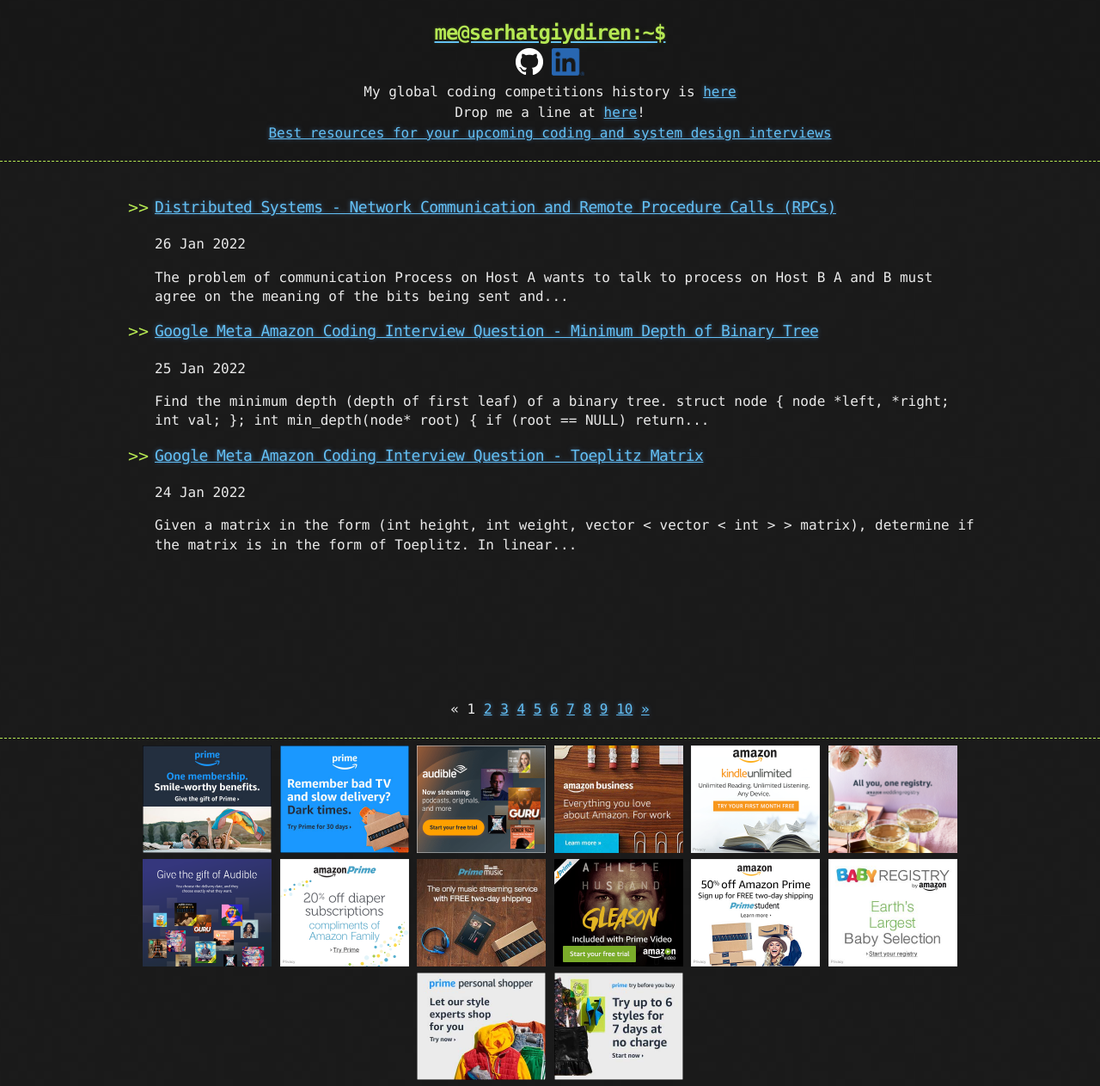
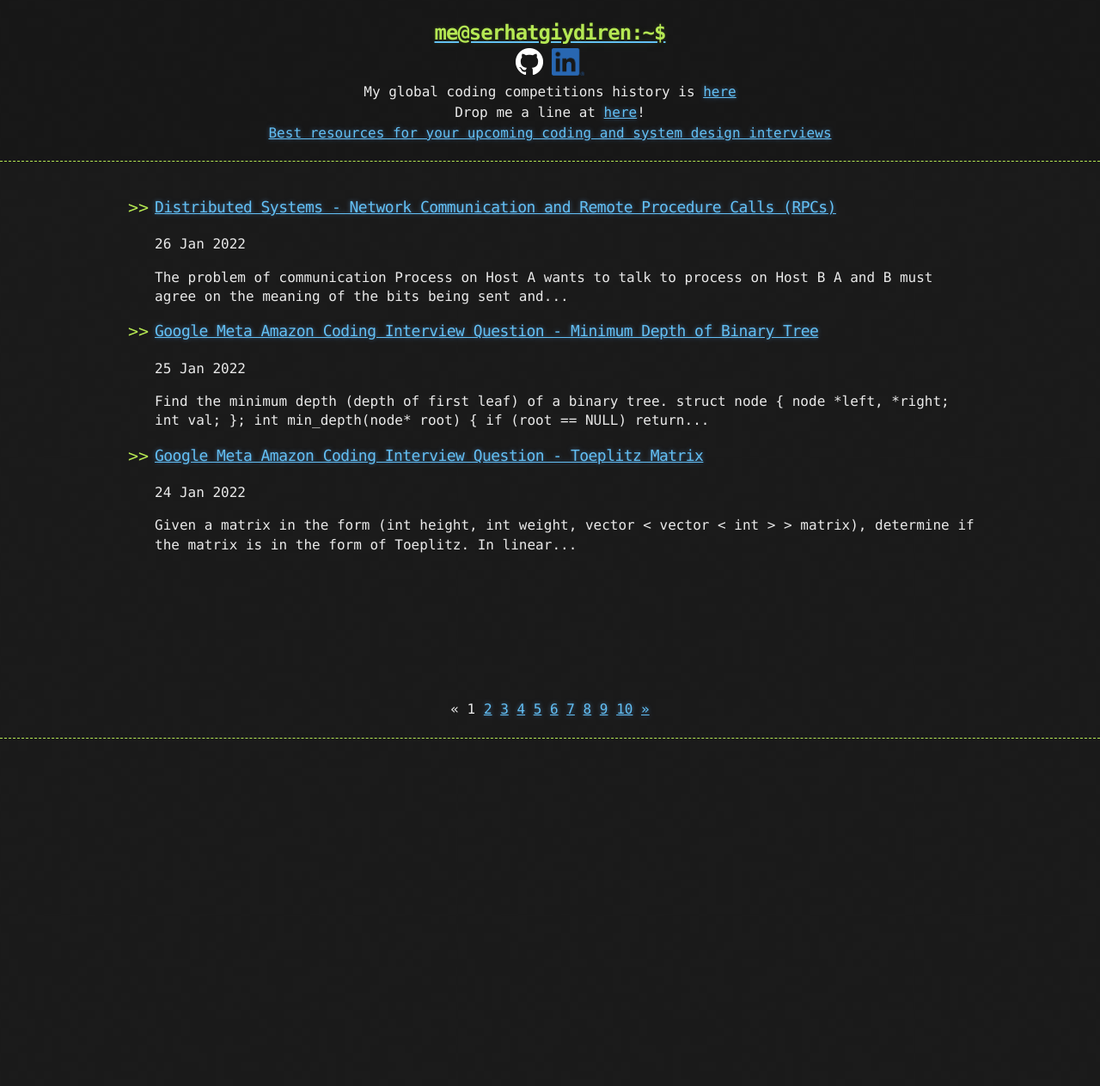
Before and after one commit to goodHunter27/serhatgiydiren.github.io, a Jekyll site: the page built from index.html, in a window 1280 px wide. Shown: the whole page at 86% size. Built offline with Jekyll 4.4.1, drawn with Linux system fonts in a browser that asks for light colours; the list of posts is cut into pages by our own code; after the commit the page ends 900 px from its top, so only the background shows below that.

Commit message:
Update amazon_bounty.html

```diff
--- a/_includes/amazon_bounty.html
+++ b/_includes/amazon_bounty.html
@@ -1,6 +1,6 @@
 <hr>
 
-<div class="container">
+<!--div class="container">
   <div class="header-links">
     <a target="_blank" href="https://amzn.to/3wfXQ5n"><img src="{{ site.url }}/assets/ab01.jpeg" alt="Give the Gift of Amazon Prime" width="150" height="125"></a>
     <a target="_blank" href="https://amzn.to/3wfgudw"><img src="{{ site.url }}/assets/ab02.jpeg" alt="Try Amazon Prime 30-Day Free Trial" width="150" height="125"></a>
@@ -17,4 +17,4 @@
     <a target="_blank" href="https://amzn.to/3wgdZHY"><img src="{{ site.url }}/assets/ab13.jpg" alt="Sign up for Personal Shopper by Prime Try Before You Buy" width="150" height="125"></a>
     <a target="_blank" href="https://amzn.to/3QVALwJ"><img src="{{ site.url }}/assets/ab14.jpg" alt="Find the perfect fit with Prime Try Before You Buy" width="150" height="125"></a>
   </div>
-</div>
+</div-->
```
